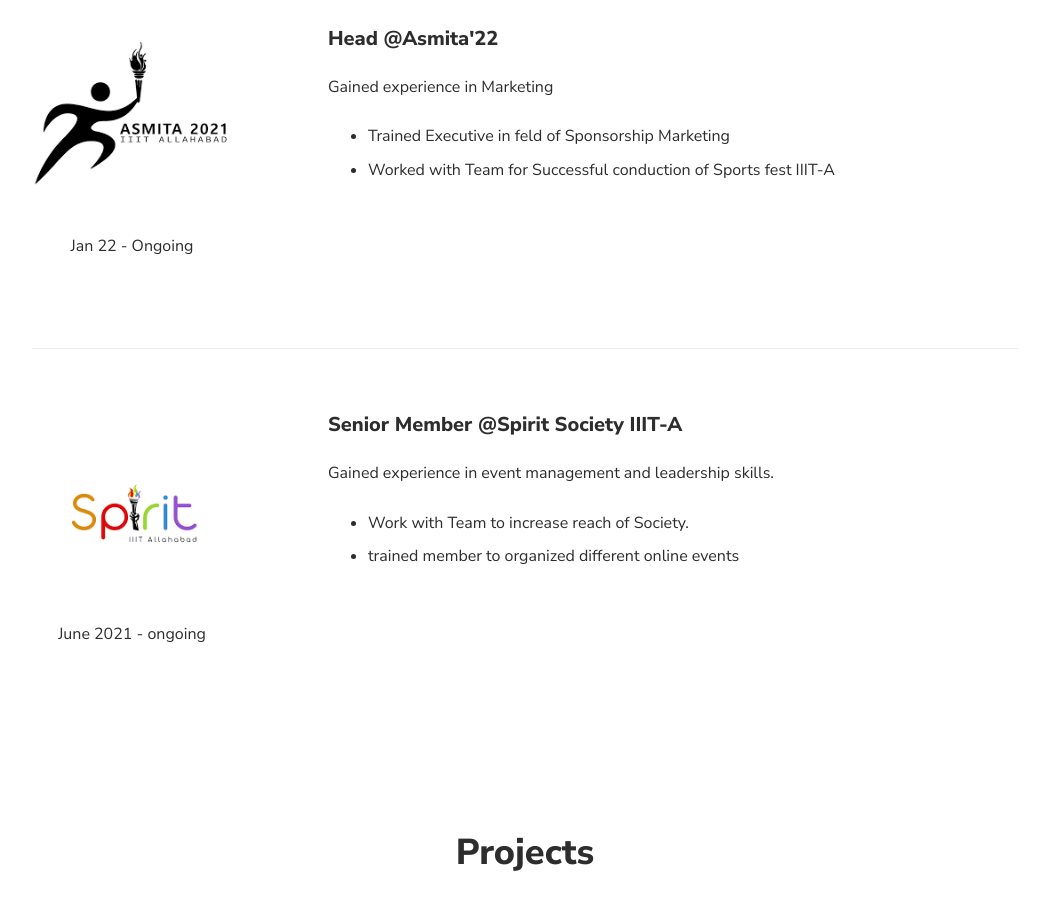
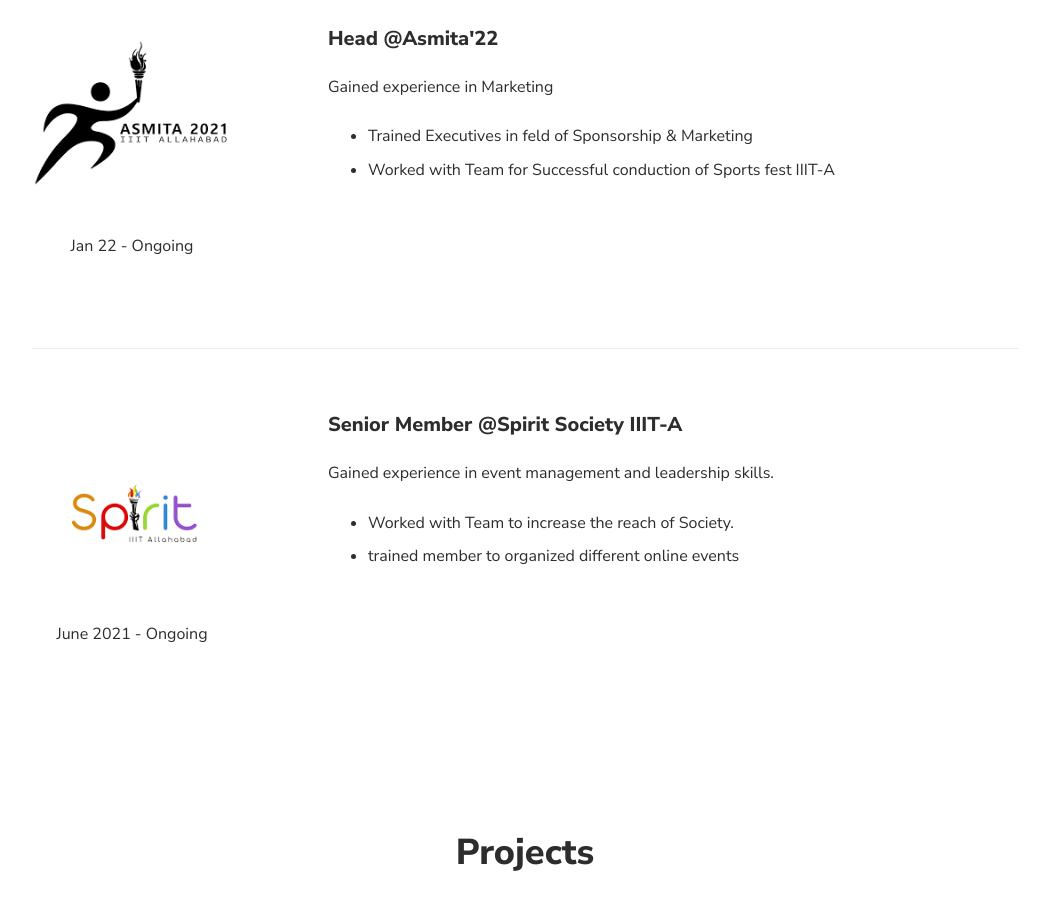
Before and after one commit to Horseman-droid/imdb, a plain HTML site: page index.html in a window 1280 px wide. Shown: the part 1720-2623 px from the top of the page, without its empty margins (115-1164 px from the left). Drawn offline with nearby package versions, Linux system fonts and the light colour scheme.

Commit message:
update
changes made

```diff
--- a/index.html
+++ b/index.html
@@ -125,7 +125,7 @@
             <h3>Head @Asmita'22</h3>
             <p>Gained experience in Marketing </p>
             <ul>
-              <li>Trained Executive in feld of Sponsorship Marketing</li>
+              <li>Trained Executives in feld of Sponsorship & Marketing</li>
               <li>Worked with Team for Successful conduction of Sports fest IIIT-A</li>
             </ul>
           </div>
@@ -134,14 +134,14 @@
           <div class="job-title">
             <div class="job-company">
               <img src="img/sp.png" alt="Spirit Society IIIT-A">
-              <div class="dates">June 2021 - ongoing</div>
+              <div class="dates">June 2021 - Ongoing</div>
             </div>
           </div>
           <div class="job-description">
             <h3>Senior Member @Spirit Society IIIT-A</h3>
             <p>Gained experience in event management and leadership skills.</p>
             <ul>
-              <li>Work with Team to increase reach of Society.</li>
+              <li>Worked with Team to increase the reach of Society.</li>
               <li>trained member to organized different online events</li>
             </ul>
           </div>
```
